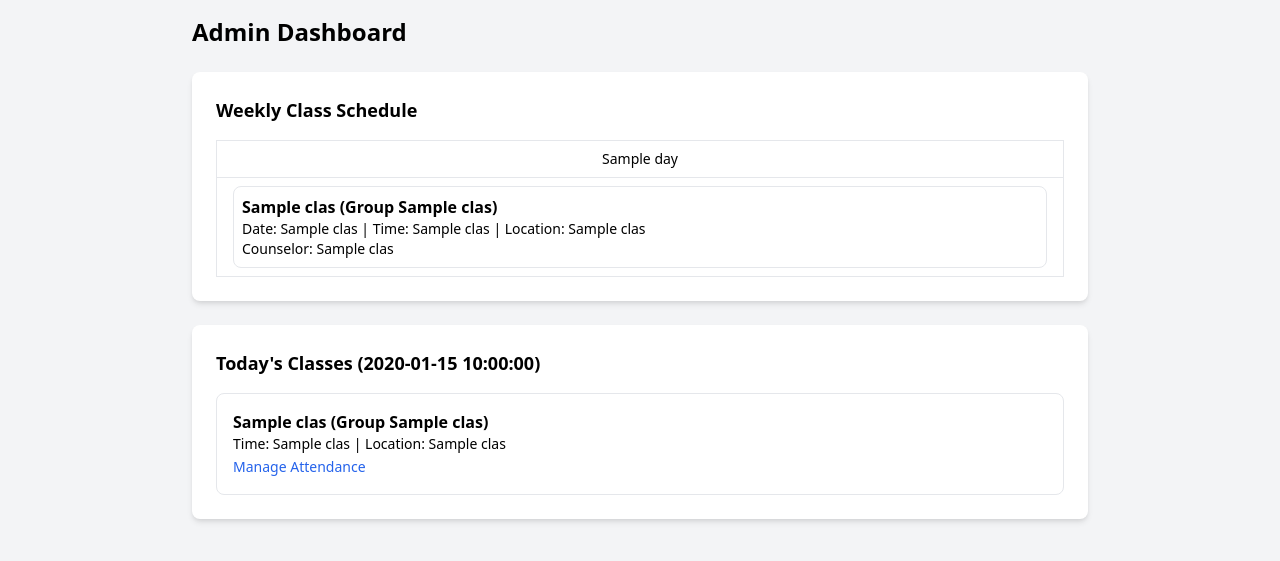
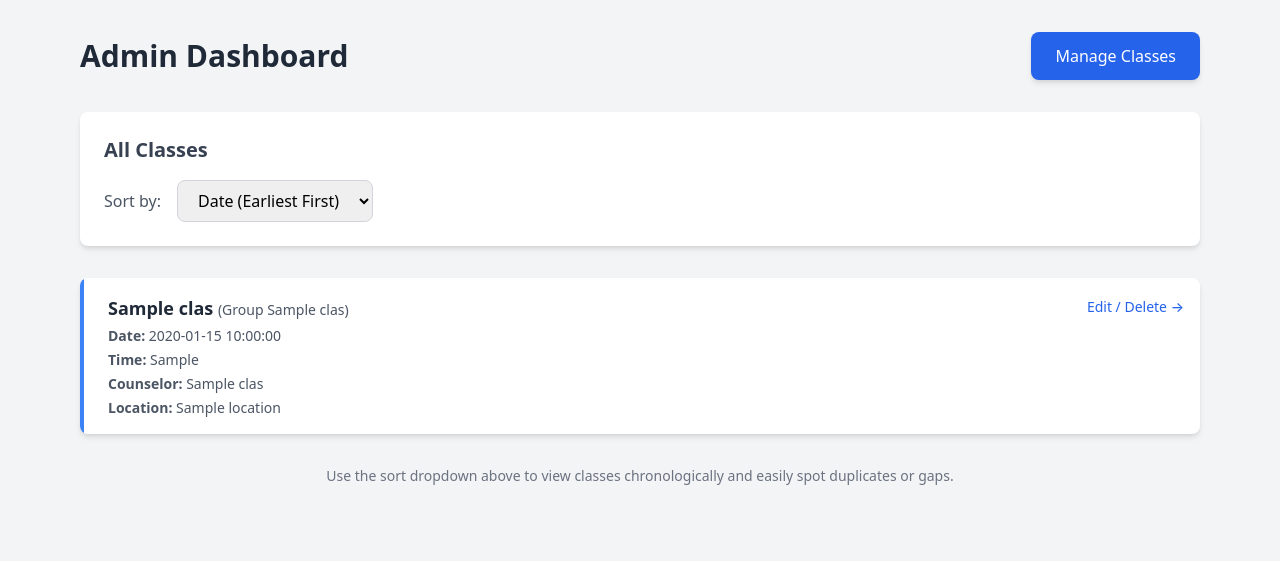
Before and after one commit to lebright85/rwc, a Flask app: template templates/admin_dashboard.html in a window 1280 px wide. Shown: the part 60-621 px from the top of the page. Run offline with Flask 3, Linux system fonts and the light colour scheme; the template is opened without the code that fills it: most values are stand-ins (such as "Sample title", 1, 10 or a date in 2020); some libraries are stand-ins or nearby versions.

Commit message:
Enhance admin dashboard layout and sorting options
Updated layout and sorting functionality in admin dashboard.

```diff
--- a/templates/admin_dashboard.html
+++ b/templates/admin_dashboard.html
@@ -1,61 +1,67 @@
 {% extends 'base.html' %}
 {% block content %}
-<div class="max-w-4xl mx-auto">
-    <h1 class="text-2xl font-bold mb-6">Admin Dashboard</h1>
-
-    <!-- Weekly Grid View -->
-    <div class="bg-white p-6 rounded-lg shadow-md mb-6">
-        <h2 class="text-lg font-bold mb-4">Weekly Class Schedule</h2>
-        <div class="overflow-x-auto">
-            <table class="min-w-full bg-white border">
-                <thead>
-                    <tr>
-                        {% for day in weekly_days %}
-                        <th class="border px-4 py-2 text-sm font-medium">{{ day }}</th>
-                        {% endfor %}
-                    </tr>
-                </thead>
-                <tbody>
-                    <tr>
-                        {% for day in weekly_classes %}
-                        <td class="border px-4 py-2 align-top">
-                            {% if day %}
-                            <div class="grid grid-cols-1 gap-2">
-                                {% for class in day %}
-                                <div class="border p-2 rounded-lg">
-                                    <h4 class="text-md font-bold">{{ class[2] }} (Group {{ class[1] }})</h4>
-                                    <p class="text-sm">Date: {{ class[3] }} | Time: {{ class[4] }} | Location: {{ class[5] }}</p>
-                                    <p class="text-sm">Counselor: {{ class[6] }}</p>
-                                </div>
-                                {% endfor %}
-                            </div>
-                            {% else %}
-                            <p class="text-sm text-gray-500">No classes</p>
-                            {% endif %}
-                        </td>
-                        {% endfor %}
-                    </tr>
-                </tbody>
-            </table>
-        </div>
+<div class="max-w-6xl mx-auto p-4">
+    <div class="flex justify-between items-center mb-8">
+        <h1 class="text-3xl font-bold text-gray-800">Admin Dashboard</h1>
+        <a href="{{ url_for('manage_classes') }}" class="bg-blue-600 text-white px-6 py-3 rounded-lg font-medium hover:bg-blue-700 shadow-md">
+            Manage Classes
+        </a>
     </div>
 
-    <!-- Today's Classes -->
-    <div class="bg-white p-6 rounded-lg shadow-md mb-6">
-        <h3 class="text-lg font-bold mb-4">Today's Classes ({{ today }})</h3>
-        {% if today_classes %}
-        <div class="grid grid-cols-1 gap-4">
-            {% for class in today_classes %}
-            <div class="border p-4 rounded-lg">
-                <h4 class="text-md font-bold">{{ class[2] }} (Group {{ class[1] }})</h4>
-                <p class="text-sm">Time: {{ class[4] }} | Location: {{ class[5] }}{% if class[6] %} | Locked{% endif %}</p>
-                <a href="{{ url_for('class_attendance', class_id=class[0]) }}" class="text-blue-600 hover:underline text-sm">Manage Attendance</a>
+    <!-- Sort Controls -->
+    <div class="bg-white rounded-lg shadow-md p-6 mb-8">
+        <h2 class="text-xl font-semibold mb-4 text-gray-700">All Classes</h2>
+        <form method="GET" class="flex items-center space-x-4">
+            <label class="font-medium text-gray-600">Sort by:</label>
+            <select name="sort_by" onchange="this.form.submit()" class="border border-gray-300 rounded-lg px-4 py-2 focus:outline-none focus:ring-2 focus:ring-blue-500">
+                <option value="date_asc" {% if sort_by == 'date_asc' %}selected{% endif %}>Date (Earliest First)</option>
+                <option value="date_desc" {% if sort_by == 'date_desc' %}selected{% endif %}>Date (Latest First)</option>
+                <option value="group" {% if sort_by == 'group' %}selected{% endif %}>Group Name</option>
+            </select>
+        </form>
+    </div>
+
+    <!-- Classes List -->
+    <div class="bg-white rounded-lg shadow-md overflow-hidden">
+        {% if classes %}
+        <div class="space-y-4">
+            {% for class in classes %}
+            <div class="border-l-4 {% if class.locked %}border-red-500{% else %}border-blue-500{% endif %} pl-6 pr-4 py-4 hover:bg-gray-50 transition">
+                <div class="flex justify-between items-start">
+                    <div class="flex-1">
+                        <h3 class="text-lg font-bold text-gray-800">
+                            {{ class.class_name }}
+                            <span class="text-sm font-normal text-gray-600">(Group {{ class.group_name }})</span>
+                        </h3>
+                        <div class="mt-1 text-sm text-gray-600 space-y-1">
+                            <p><strong>Date:</strong> {{ class.date }}</p>
+                            <p><strong>Time:</strong> {{ class.group_hours }}</p>
+                            <p><strong>Counselor:</strong> {{ class.counselor_name or 'Unassigned' }}</p>
+                            <p><strong>Location:</strong> {{ class.location or 'Not specified' }}</p>
+                            {% if class.recurring == 1 %}
+                            <p class="text-green-600 font-medium">Recurring Weekly</p>
+                            {% endif %}
+                            {% if class.locked %}
+                            <p class="text-red-600 font-medium">Locked</p>
+                            {% endif %}
+                        </div>
+                    </div>
+                    <div class="ml-4">
+                        <a href="{{ url_for('manage_classes') }}#class_{{ class.id }}" class="text-blue-600 hover:underline text-sm font-medium">
+                            Edit / Delete →
+                        </a>
+                    </div>
+                </div>
             </div>
             {% endfor %}
         </div>
         {% else %}
-        <p class="text-sm text-gray-500">No classes scheduled for today.</p>
+        <p class="text-center text-gray-500 py-12">No classes found.</p>
         {% endif %}
+    </div>
+
+    <div class="mt-8 text-center text-sm text-gray-500">
+        Use the sort dropdown above to view classes chronologically and easily spot duplicates or gaps.
     </div>
 </div>
 {% endblock %}
```
